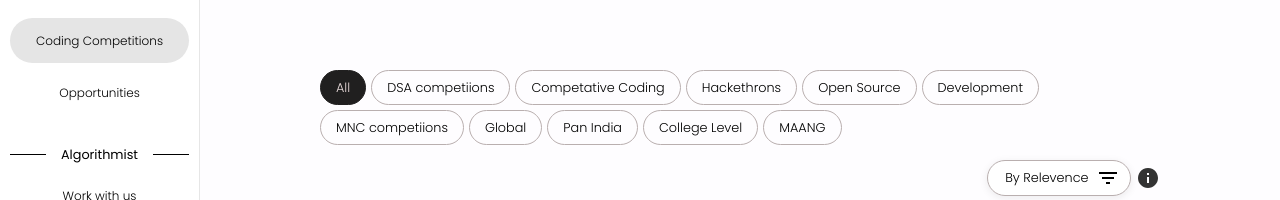
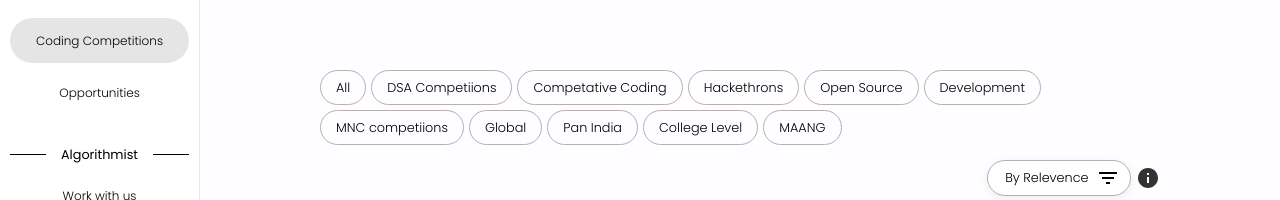
Before and after one commit to Algolisted-Org/AlgoListed, a React (Create React App) app in the folder client/: page /coding-competitions in a window 1280 px wide. Shown: the part 338-538 px from the top of the page. Built offline with nearby package versions, Linux system fonts and the light colour scheme; no server answers; a web font is replaced by a local one.

Commit message:
filters style change functionality, reduced jsx

```diff
--- a/client/src/Screen/CodingCompetitions.js
+++ b/client/src/Screen/CodingCompetitions.js
@@ -1,18 +1,20 @@
-import React, { useState, useEffect, CSSProperties } from 'react';
-import styled from 'styled-components';
-import CCRightMenu from '../Components/CCRightMenu';
-import CCHeader from '../Components/CCHeader';
-import LeftMenu from '../Components/LeftMenu';
-import FilterListIcon from '@material-ui/icons/FilterList';
-import InfoIcon from '@material-ui/icons/Info';
-import { LinearProgress } from '@material-ui/core';
-import IntervalTimeLeft from '../helpers/IntervalTimeLeft';
-import TimeLeft from '../helpers/TimeLeft';
+import React, { useState, useEffect, CSSProperties } from "react";
+import styled from "styled-components";
+import CCRightMenu from "../Components/CCRightMenu";
+import CCHeader from "../Components/CCHeader";
+import LeftMenu from "../Components/LeftMenu";
+import FilterListIcon from "@material-ui/icons/FilterList";
+import InfoIcon from "@material-ui/icons/Info";
+import { LinearProgress } from "@material-ui/core";
+import IntervalTimeLeft from "../helpers/IntervalTimeLeft";
+import TimeLeft from "../helpers/TimeLeft";
+import { competitionFilters } from "./competitionFilters";
 
 const CodingCompetitions = () => {
   const [temp, setTemp] = useState([1]);
   const [waitingForData, setWaitingForData] = useState(true);
   const [list, setList] = useState();
+  const [filter, setFilter] = useState("");
 
   useEffect(async () => {
     await fetch(
@@ -28,12 +30,16 @@ const CodingCompetitions = () => {
   }, []);
 
   const override = {
-    display: 'block',
-    margin: '0 auto',
-    borderColor: 'red',
-    display: 'flex',
-    justifyContent: 'center',
-    alignItems: 'center',
+    display: "block",
+    margin: "0 auto",
+    borderColor: "red",
+    display: "flex",
+    justifyContent: "center",
+    alignItems: "center",
+  };
+
+  const handleFilter = (e) => {
+    setFilter(e.target.textContent);
   };
 
   const returnHours = (e) => {
@@ -43,6 +49,20 @@ const CodingCompetitions = () => {
   const returnMins = (e) => {
     return Math.floor(e % 60);
   };
+
+  const filters = competitionFilters.map((item) => {
+    return (
+      <div
+        onClick={(e) => {
+          handleFilter(e);
+        }}
+        key={item.id}
+        className={item.text == filter ? "filter selected" : "filter"}
+      >
+        {item.text}
+      </div>
+    );
+  });
 
   return (
     <GrandContainer>
@@ -57,7 +77,7 @@ const CodingCompetitions = () => {
       </MobContainer>
       <Container>
         <CCHeader />
-        <LeftMenu marked={'all-coding-competitions'} />
+        <LeftMenu marked={"all-coding-competitions"} />
         <div className="cc-middle-content">
           <h1 className="main-heading">All Upcoming Coding Competitions</h1>
           <p className="heading-supporter">
@@ -69,7 +89,7 @@ const CodingCompetitions = () => {
           <div className="message">
             <div className="icon"></div>
             <div className="text">
-              You know about a coding competiion which is not mentioned here.{' '}
+              You know about a coding competiion which is not mentioned here.{" "}
               <a href="/">click here</a>
             </div>
           </div>
@@ -80,24 +100,105 @@ const CodingCompetitions = () => {
             Girlscript, GSOC, Code jam, Hash Cup.
           </p>
           <Filters>
-            <div className="filter selected">All</div>
-            <div className="filter">DSA competiions</div>
-            <div className="filter">Competative Coding</div>
-            <div className="filter">Hackethrons</div>
-            <div className="filter">Open Source</div>
-            <div className="filter">Development</div>
-            <div className="filter">MNC competiions</div>
-            <div className="filter">Global</div>
-            <div className="filter">Pan India</div>
-            <div className="filter">College Level</div>
-            <div className="filter">MAANG</div>
+            {filters}
+            {/* <div
+              onClick={(e) => {
+                handleFilter(e);
+              }}
+              className="filter selected"
+            >
+              All
+            </div>
+            <div
+              onClick={(e) => {
+                handleFilter(e);
+              }}
+              className="filter"
+            >
+              DSA competiions
+            </div>
+            <div
+              onClick={(e) => {
+                handleFilter(e);
+                console.log(this);
+              }}
+              className={
+                filter == "Competative Coding" ? "filter selected" : "filter"
+              }
+            >
+              Competative Coding
+            </div>
+            <div
+              onClick={(e) => {
+                handleFilter(e);
+              }}
+              className="filter"
+            >
+              Hackethrons
+            </div>
+            <div
+              onClick={(e) => {
+                handleFilter(e);
+              }}
+              className="filter"
+            >
+              Open Source
+            </div>
+            <div
+              onClick={(e) => {
+                handleFilter(e);
+              }}
+              className="filter"
+            >
+              Development
+            </div>
+            <div
+              onClick={(e) => {
+                handleFilter(e);
+              }}
+              className="filter"
+            >
+              MNC competiions
+            </div>
+            <div
+              onClick={(e) => {
+                handleFilter(e);
+              }}
+              className="filter"
+            >
+              Global
+            </div>
+            <div
+              onClick={(e) => {
+                handleFilter(e);
+              }}
+              className="filter"
+            >
+              Pan India
+            </div>
+            <div
+              onClick={(e) => {
+                handleFilter(e);
+              }}
+              className="filter"
+            >
+              College Level
+            </div>
+            <div
+              onClick={(e) => {
+                handleFilter(e);
+              }}
+              className="filter"
+            >
+              MAANG
+            </div> */}
           </Filters>
           <Sort>
             <div className="box">
               <div className="text">By Relevence</div>
               <FilterListIcon />
             </div>
-            <InfoIcon style={{ fill: '#333' }} />
+            <InfoIcon style={{ fill: "#333" }} />
           </Sort>
           <Table>
             <div className="row top-row">
@@ -115,7 +216,7 @@ const CodingCompetitions = () => {
               <>
                 {list
                   .filter(
-                    (item) => TimeLeft(item.registration_end_date) !== 'Expired'
+                    (item) => TimeLeft(item.registration_end_date) !== "Expired"
                   )
                   .map((item, index) => (
                     <div className="row" key={index}>
@@ -128,7 +229,7 @@ const CodingCompetitions = () => {
                       </div>
                       <div className="date">
                         <div className="date-show">
-                          {item.competition_date},{' '}
+                          {item.competition_date},{" "}
                           {returnHours(item.time_start_mins)}:
                           {returnMins(item.time_start_mins)}
                         </div>
@@ -141,11 +242,11 @@ const CodingCompetitions = () => {
                       <div className="registration">
                         <div className="status">{item.registration_status}</div>
                         <div className="time-left">
-                          {item.registration_status === 'Open' ? (
+                          {item.registration_status === "Open" ? (
                             (
                               <IntervalTimeLeft date={item.registration_date} />
-                            ) === 'Expired' ? (
-                              <>{(item.registration_status = 'Closed')}</>
+                            ) === "Expired" ? (
+                              <>{(item.registration_status = "Closed")}</>
                             ) : (
                               <IntervalTimeLeft
                                 date={item.registration_end_date}
--- /dev/null
+++ b/client/src/Screen/competitionFilters.js
@@ -0,0 +1,48 @@
+//  all, DSA Competiions, Competative Coding, Hackethrons, Open Source, Development, MNC competiions, Global, Pan India, College Level, MAANG
+
+export const competitionFilters = [
+  {
+    text: "All",
+    id: 1,
+  },
+  {
+    text: "DSA Competiions",
+    id: 2,
+  },
+  {
+    text: "Competative Coding",
+    id: 3,
+  },
+  {
+    text: "Hackethrons",
+    id: 4,
+  },
+  {
+    text: "Open Source",
+    id: 5,
+  },
+  {
+    text: "Development",
+    id: 6,
+  },
+  {
+    text: "MNC competiions",
+    id: 7,
+  },
+  {
+    text: "Global",
+    id: 8,
+  },
+  {
+    text: "Pan India",
+    id: 9,
+  },
+  {
+    text: "College Level",
+    id: 10,
+  },
+  {
+    text: "MAANG",
+    id: 11,
+  },
+];
```
Also changed, not shown: 2 other files (tests, documents, lock files or other folders).
